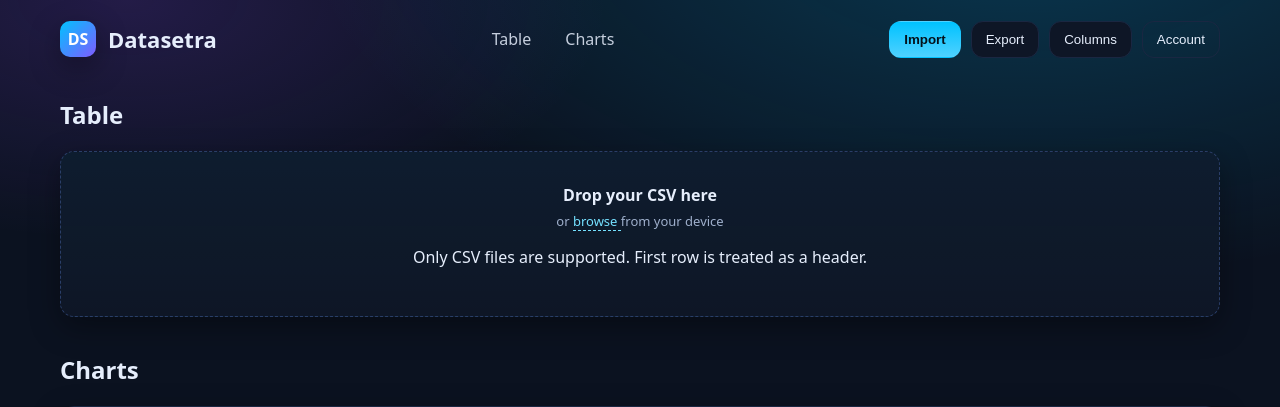
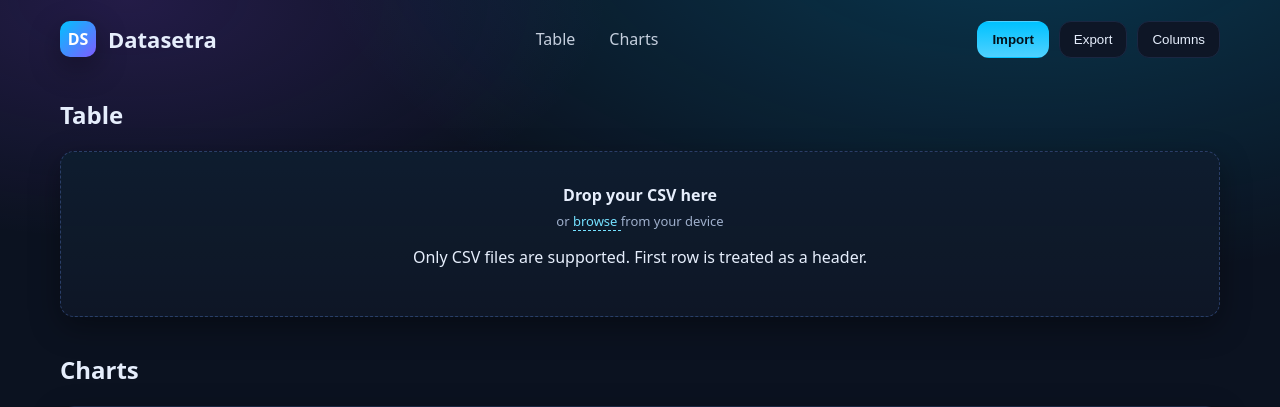
Before and after one commit to 4rut/datasetra, a FastAPI app: page / in a window 1280 px wide. Shown: the top 407 px of the page. Run offline with FastAPI, Linux system fonts and the light colour scheme.

Commit message:
commented out the account block for merging branches (not yet implemented)

```diff
--- a/app/templates/index.html
+++ b/app/templates/index.html
@@ -53,15 +53,15 @@
             </div>
           </div>
 
-          <div class="menu" id="menuAccount">
-            <button class="btn ghost" aria-haspopup="menu" aria-expanded="false" aria-label="Account menu">Account</button>
-            <div class="menu-popup" role="menu" aria-label="Account options">
-              <button class="menu-item" role="menuitem" data-action="signin">Sign in</button>
-              <div class="menu-sep" aria-hidden="true"></div>
-              <button class="menu-item" role="menuitem" data-action="about">About</button>
-            </div>
-          </div>
-        </div>
+<!--          <div class="menu" id="menuAccount">-->
+<!--            <button class="btn ghost" aria-haspopup="menu" aria-expanded="false" aria-label="Account menu">Account</button>-->
+<!--            <div class="menu-popup" role="menu" aria-label="Account options">-->
+<!--              <button class="menu-item" role="menuitem" data-action="signin">Sign in</button>-->
+<!--              <div class="menu-sep" aria-hidden="true"></div>-->
+<!--              <button class="menu-item" role="menuitem" data-action="about">About</button>-->
+<!--            </div>-->
+<!--          </div>-->
+<!--        </div>-->
       </header>
 
       <!-- CONTENT (kept as-is for now) -->
```
